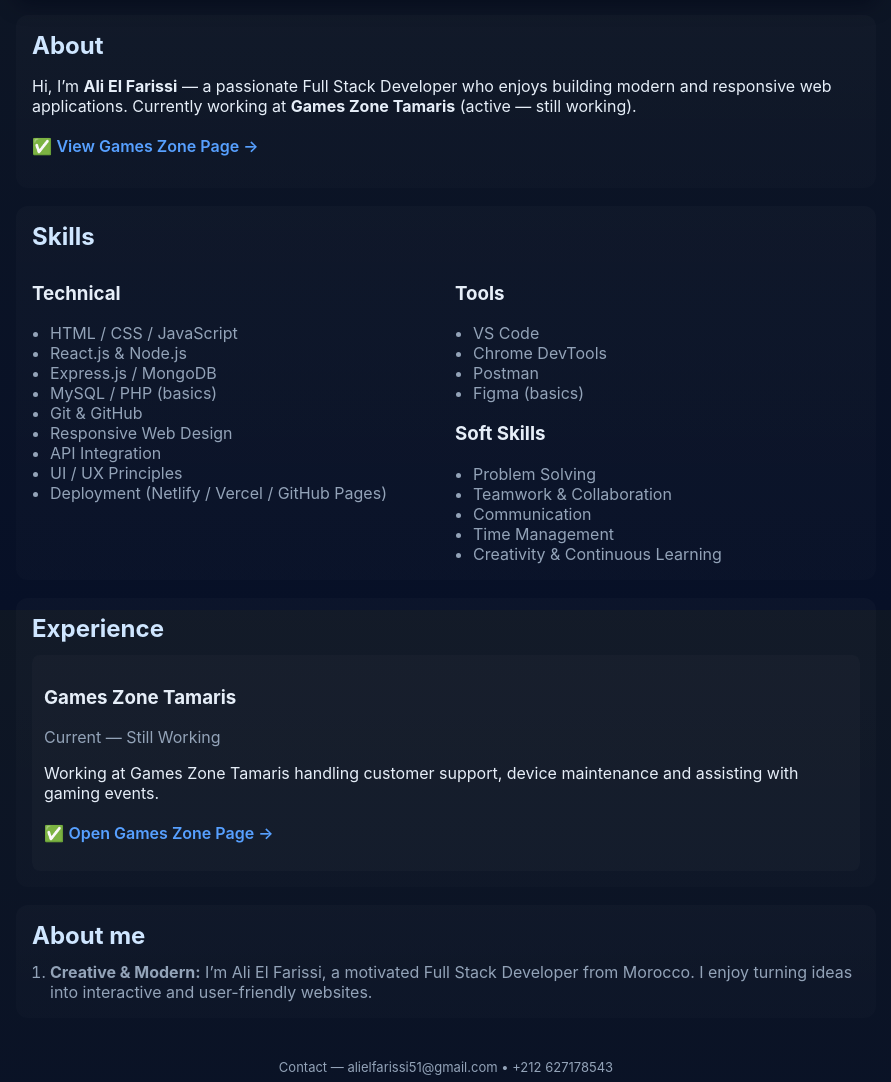
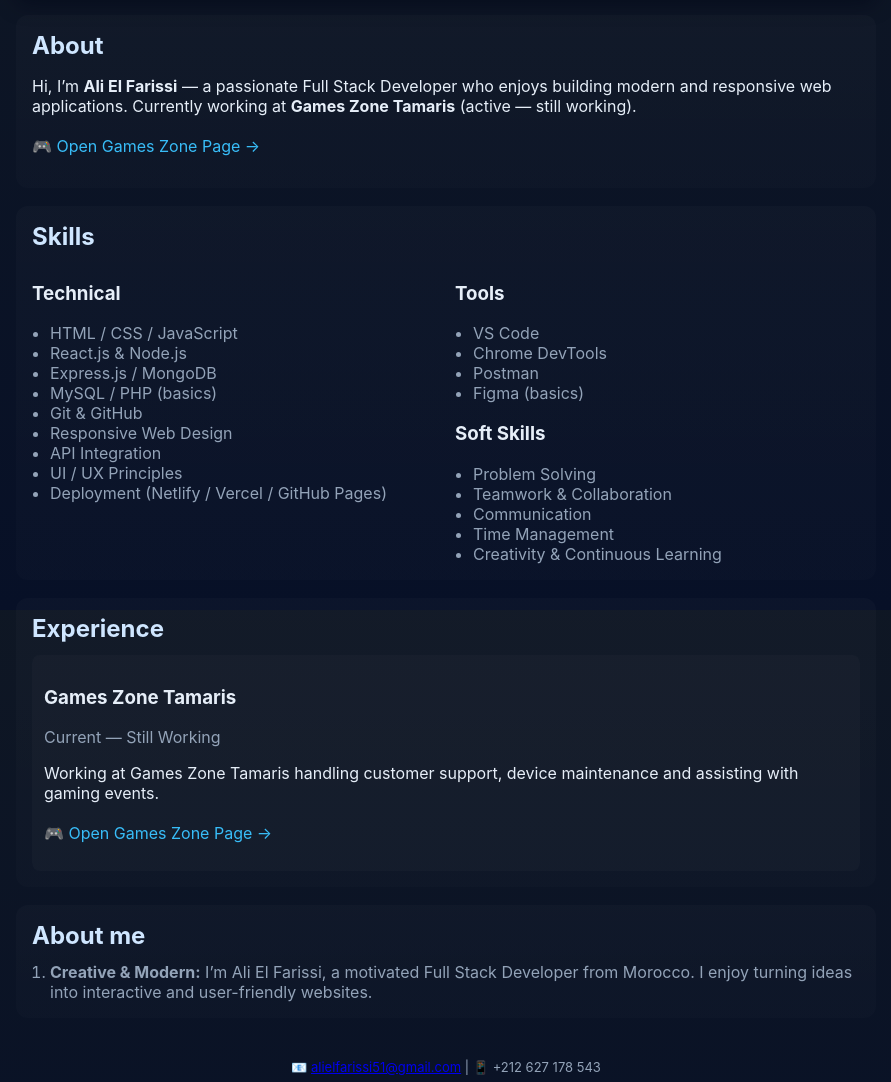
Before and after one commit to alielfarissi51-code/portfolio-alielfarissi, a plain HTML site: page index.html in a window 1280 px wide. Shown: the part 218-1300 px from the top of the page, without its empty margins (194-1085 px from the left). Drawn offline with Linux system fonts and the light colour scheme.

Commit message:
Revise contact information and link behavior
Updated contact email and added links to open pages in new tabs.

```diff
--- a/index.html
+++ b/index.html
@@ -5,7 +5,7 @@
   <meta name="viewport" content="width=device-width,initial-scale=1" />
   <title>Ali El Farissi — Full Stack Developer</title>
   <link rel="stylesheet" href="style.css" />
-  <meta name="description" content="Ali El Farissi — Full Stack Developer. Games Zone Tamaris — Active. Contact: replace@youremail.com" />
+  <meta name="description" content="Ali El Farissi — Full Stack Developer. Games Zone Tamaris — Active. Contact: alielfarissi51@gmail.com" />
   <link rel="icon" type="image/png" href="images/profil.jpg">
 </head>
 <body>
@@ -36,7 +36,8 @@
         Hi, I’m <strong>Ali El Farissi</strong> — a passionate Full Stack Developer who enjoys building modern and responsive web applications.
         Currently working at <strong>Games Zone Tamaris</strong> (active — still working).
         <br><br>
-        ✅ <a href="games-zone/games-zone.html" class="link-more">View Games Zone Page →</a>
+        <a href="games-zone/games-zone.html" target="_blank" style="color:#38bdf8;text-decoration:none;">🎮 Open Games Zone Page →</a>
+
       </p>
     </section>
 
@@ -88,8 +89,7 @@
         <p>
           Working at Games Zone Tamaris handling customer support, device maintenance and assisting with gaming events.
           <br><br>
-          ✅ <a href="games-zone/games-zone.html" class="link-more">Open Games Zone Page →</a>
-        </p>
+          <a href="games-zone/games-zone.html" target="_blank" style="color:#38bdf8;text-decoration:none;">🎮 Open Games Zone Page →</a>        </p>
       </div>
     </section>
 
@@ -102,7 +102,7 @@
 
     <footer class="footer">
       <div>
-        <p>Contact — alielfarissi51@gmail.com • +212 627178543</p>
+        <p>📧 <a href="mailto:alielfarissi51@gmail.com">alielfarissi51@gmail.com</a> | 📱 +212 627 178 543</p>
         <p>Made with ♥ • Ready to be linked in your Instagram bio</p>
       </div>
     </footer>
```
